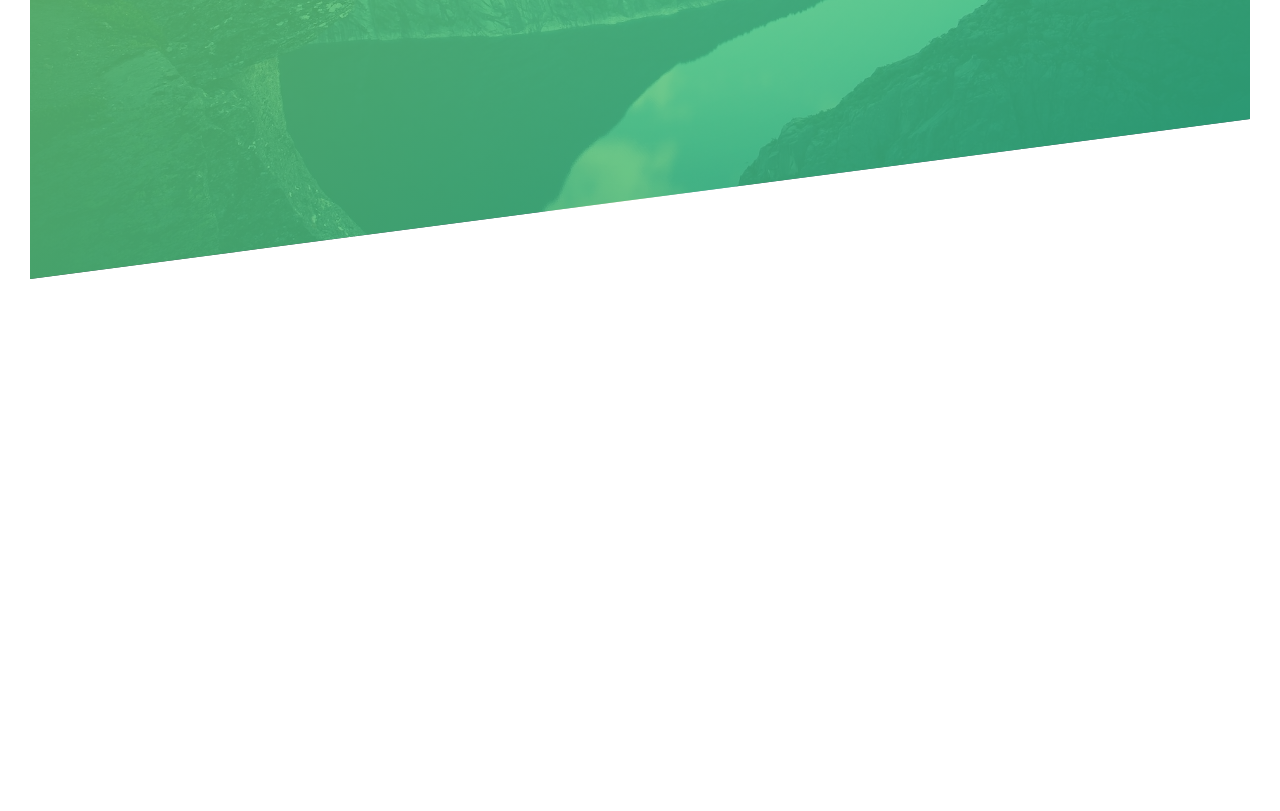
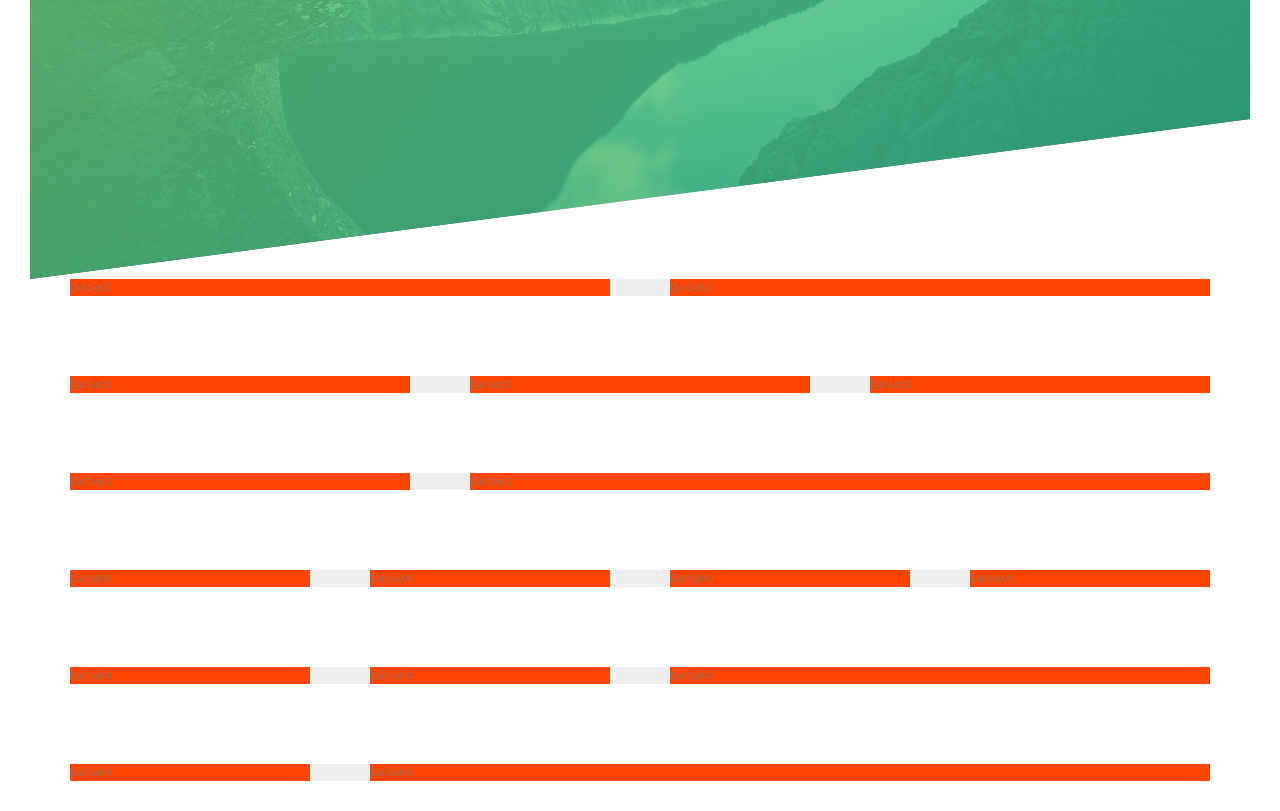
Before and after one commit to taylor009/Natours, a website: page index.html in a window 1280 px wide. Shown: the part 511-1322 px from the top of the page. Before the commit the page ends 820 px from the top, so only its background shows below. Drawn offline with Linux system fonts and the light colour scheme.

Commit message:
Created float layout

```diff
--- a/index.html
+++ b/index.html
@@ -26,5 +26,69 @@
             </div>
         </header>
 
+        <section class="grid-test">
+            <div class="row">
+                <div class="col-1-of-2">
+                    Col 1 of 2
+                </div>
+                <div class="col-1-of-2">
+                    Col 1 of 2
+                </div>
+            </div>
+            <div class="row">
+                <div class="col-1-of-3">
+                    Col 1 of 3
+                </div>
+                <div class="col-1-of-3">
+                    Col 1 of 3
+                </div>
+                <div class="col-1-of-3">
+                    Col 1 of 3
+                </div>
+            </div>
+            <div class="row">
+                <div class="col-1-of-3">
+                    Col 1 of 3
+                </div>
+                <div class="col-2-of-3">
+                    Col 2 of 3
+                </div>
+            </div>
+            <div class="row">
+                <div class="col-1-of-4">
+                    Col 1 of 4
+                </div>
+                <div class="col-1-of-4">
+                    Col 1 of 4
+                </div>
+                <div class="col-1-of-4">
+                    Col 1 of 4
+                </div>
+                <div class="col-1-of-4">
+                    Col 1 of 4
+                </div>
+            </div>
+            <div class="row">
+                <div class="col-1-of-4">
+                    Col 1 of 4
+                </div>
+                <div class="col-1-of-4">
+                    Col 1 of 4
+                </div>
+                <div class="col-2-of-4">
+                    Col 1 of 4
+                </div>
+            </div>
+            <div class="row">
+                <div class="col-1-of-4">
+                    Col 1 of 4
+                </div>
+                <div class="col-3-of-4">
+                    Col 3 of 4
+                </div>
+
+            </div>
+        </section>
+
     </body>
 </html>
--- a/sass/abstracts/_mixins.scss
+++ b/sass/abstracts/_mixins.scss
@@ -0,0 +1,7 @@
+@mixin clearFix{
+  &::after{
+    content: "";
+    display: table;
+    clear: both;
+  }
+}
--- a/sass/abstracts/_variables.scss
+++ b/sass/abstracts/_variables.scss
@@ -1,3 +1,4 @@
+//Colors
 $color-primary: #55c57a;
 $color-primary-light: #7ed56f;
 $color-primary-dark: #28b485;
@@ -5,3 +6,8 @@ $color-primary-dark: #28b485;
 $color-grey-dark: #777;
 $color-white: #fff;
 $color-black: #000;
+
+// Grid
+$grid-width: 114rem;
+$gutter-vertical: 8rem;
+$gutter-horizontal: 6rem;
--- /dev/null
+++ b/sass/layout/_grid.scss
@@ -0,0 +1,45 @@
+.row{
+  max-width: $grid-width;
+  background-color: #eee;
+  margin: 0 auto;
+
+  &:not(:last-child){
+    margin-bottom: $gutter-vertical;
+  }
+
+  @include clearFix;
+
+  [class^="col-"]{
+    background-color: orangered;
+    float: left;
+
+    &:not(:last-child){
+      margin-right: $gutter-horizontal;
+    }
+  }
+
+  .col-1-of-2{
+    width: calc((100% - #{$gutter-horizontal}) / 2);
+  }
+
+  .col-1-of-3{
+    width: calc((100% - 2 * #{$gutter-horizontal}) /3);
+  }
+
+  .col-2-of-3{
+    width: calc(2* ((100% - 2 * #{$gutter-horizontal}) /3) + #{$gutter-horizontal});
+  }
+
+  .col-1-of-4{
+    width: calc((100% - 3 * #{$gutter-horizontal}) /4);
+  }
+
+  .col-2-of-4{
+    width: calc(2 * ((100% - 3 * #{$gutter-horizontal}) /4) + #{$gutter-horizontal});
+  }
+
+  .col-3-of-4{
+    width: calc( 3* ((100% - 3 * #{$gutter-horizontal}) /4) + 2 * #{$gutter-horizontal});
+  }
+
+}
--- a/sass/main.scss
+++ b/sass/main.scss
@@ -9,6 +9,7 @@
 
 @import "components/button";
 
+@import "layout/grid";
 @import "layout/header";
 
 @import "pages/home";
```
Also changed, not shown: css/style.css.
